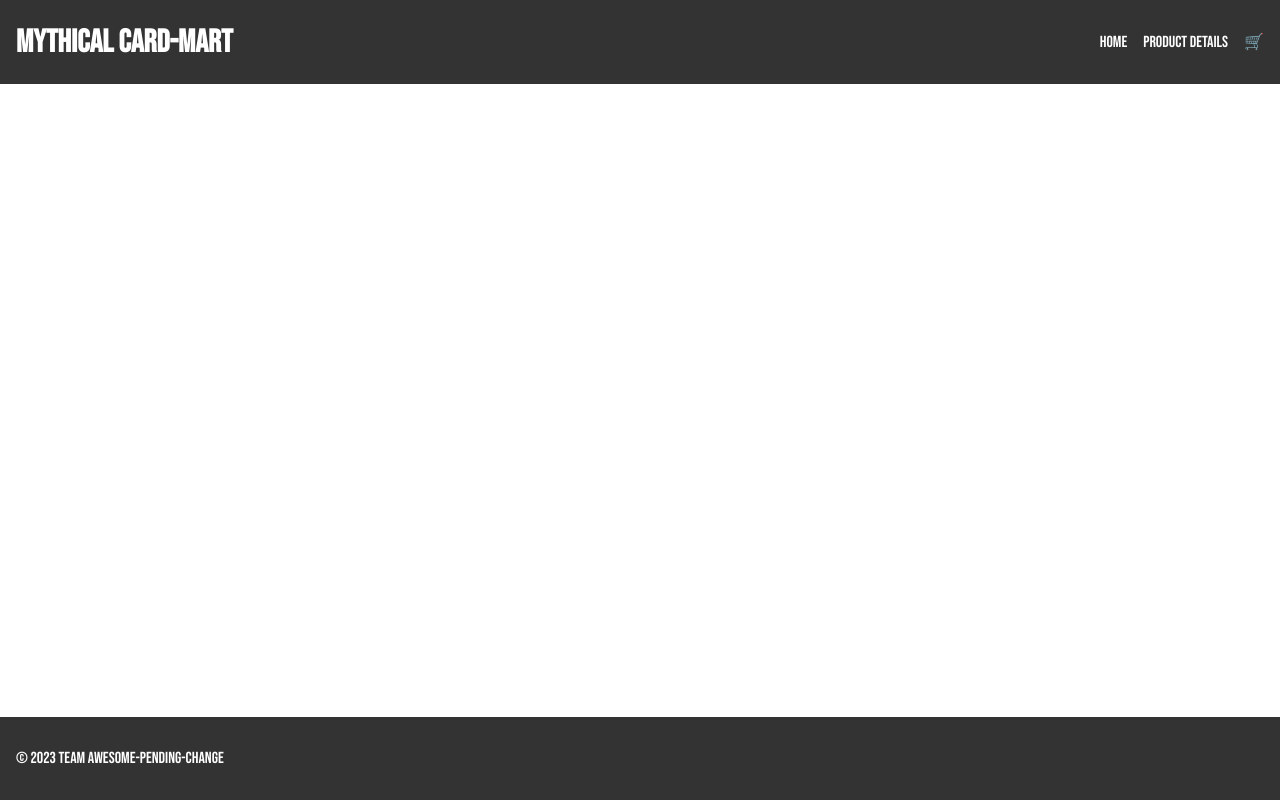
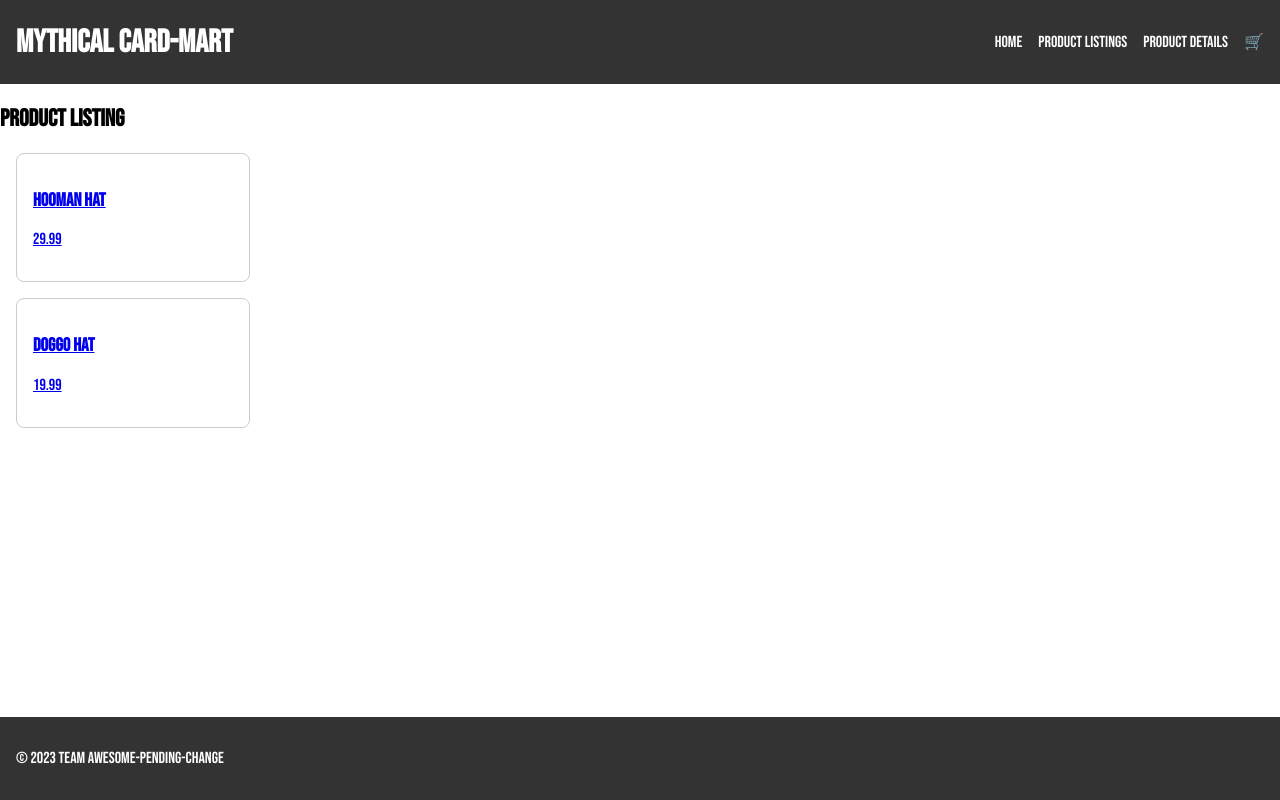
Before and after one commit to Team-Awesome-Pending-Change/eCommerce-frontEnd, a React (Create React App) app: page /products in a window 1280 px wide. Shown: the top 800 px of the page. Built offline with nearby package versions, Linux system fonts and the light colour scheme.

Commit message:
got dummy data to display

```diff
--- a/src/App.js
+++ b/src/App.js
@@ -9,7 +9,6 @@ import ProductDetail from "./pages/ProductDetail";
 import ProductListing from "./pages/ProductListing";
 import Cancel from "./pages/Cancel";
 import Success from "./pages/Success";
-
 
 
 const App = () => {
@@ -26,11 +25,11 @@ const App = () => {
       </Helmet>
       <Header />
       <Routes>
-        <Route exact path="/" component={Home} />
-        <Route path="/products/:productId" component={ProductDetail} />
-        <Route path="/products" component={ProductListing} />
-        <Route path="/cancel" component={Cancel} />
-        <Route path="/success" component={Success} />
+        <Route exact path="/" element={<Home />} />
+        <Route path="/products" element={<ProductListing />} />
+        <Route path="/products/:productId" element={<ProductDetail />} />
+        <Route path="/cancel" element={<Cancel />} />
+        <Route path="/success" element={<Success />} />
       </Routes>
       <Footer />
     </Router>
--- a/src/components/Header.js
+++ b/src/components/Header.js
@@ -47,9 +47,11 @@ const Header = () => {
             <Link to="/">Home</Link>
           </li>
           <li>
-            <Link to="/products">Product Details</Link>
+            <Link to="/products">Product Listings</Link>
           </li>
-          {/* Add other links as needed */}
+          <li>
+            <Link to="/products/:productId">Product Details</Link>
+          </li>
           <li>
             <Link to="/cart">
               {/* Emoji icon */}
--- a/src/products.js
+++ b/src/products.js
@@ -1,19 +1,18 @@
 const products = [
   {
     id: 1,
-    name: 'Product 1',
-    price: 19.99,
-    imageUrl: 'https://example.com/product1.jpg',
-    // Add more properties as needed
+    name: 'Hooman Hat',
+    price: 29.99,
+    imageUrl: 'https://unsplash.com/photos/MNzyXXfnnCg',
+
   },
   {
     id: 2,
-    name: 'Product 2',
-    price: 29.99,
-    imageUrl: 'https://example.com/product2.jpg',
-    // Add more properties as needed
+    name: 'Doggo Hat',
+    price: 19.99,
+    imageUrl: 'https://unsplash.com/photos/AQRp2NH-O8k',
+
   },
-  // Add more product objects as needed
 ];
 
 
```
Also changed, not shown: src/pages/ProductDetail.js (+3 -7 lines).
